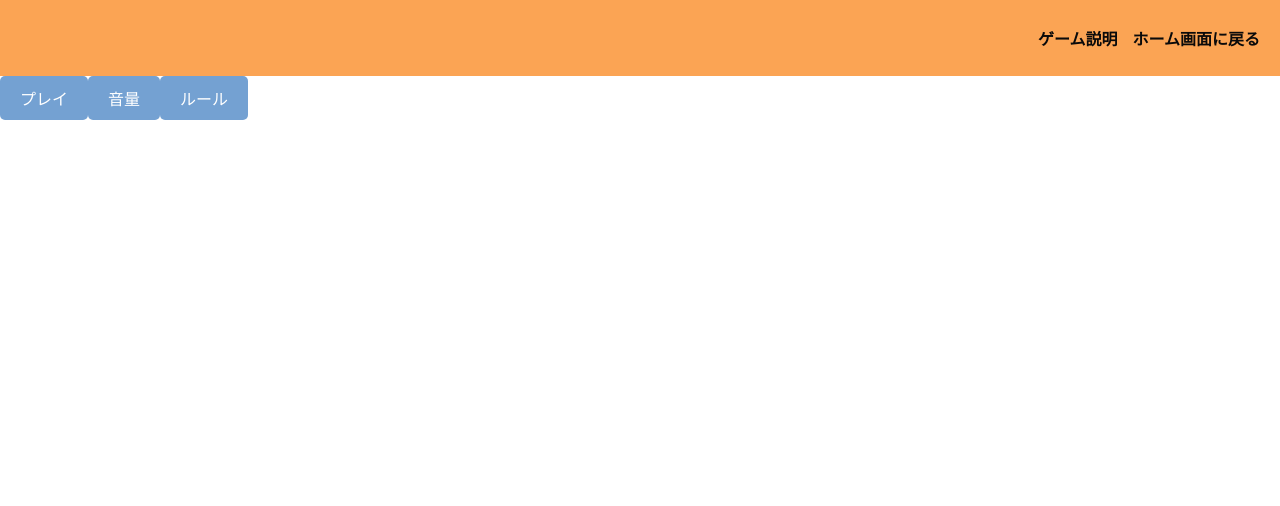
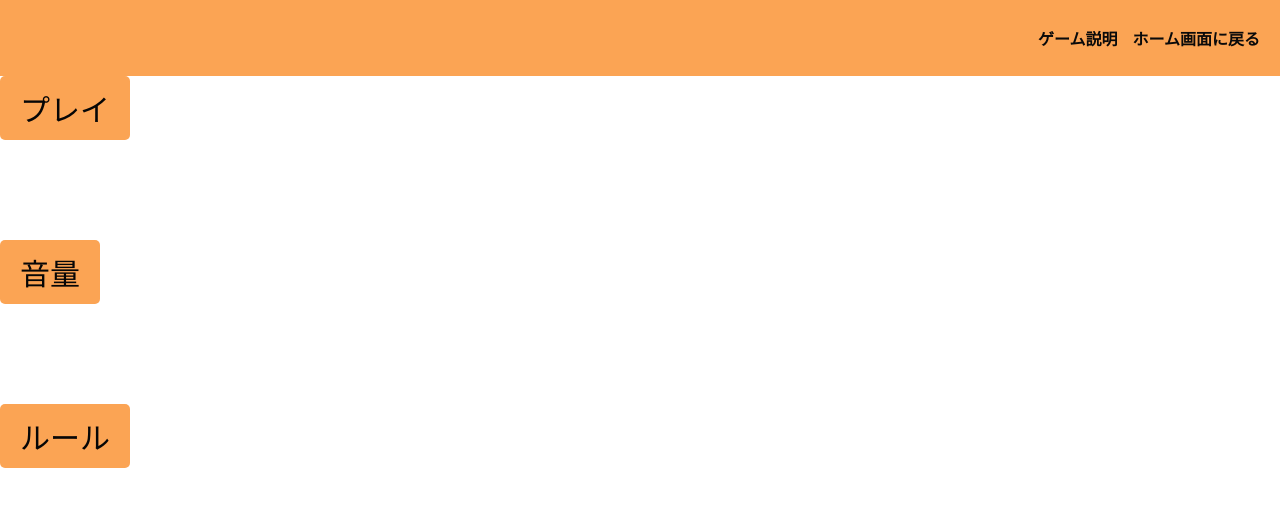
Before and after one commit to jack-app/Ideason2024_teamD, a React (Create React App) app in the folder front/: page / in a window 1280 px wide. Shown: the top 506 px of the page. Built offline with nearby package versions, Linux system fonts and the light colour scheme.

Commit message:
ボタンの位置と色を変えた

```diff
--- a/front/src/stylesheet/button.css
+++ b/front/src/stylesheet/button.css
@@ -1,16 +1,19 @@
 /* Button.css */
 .btn {
     padding: 10px 20px;
-    font-size: 16px;
+    font-size: 30px;
     border: none;
     border-radius: 5px;
     cursor: pointer;
     transition: background-color 0.3s;
+    display: flex;
+    margin-bottom: 100px; /* ボタン間の余白 */
+
   }
 
   .btn.default {
-    background-color: #74a1d2;
-    color: #fff;
+    background-color: #FBA454;
+    color: #060606;
   }
 
   .btn.default:hover {
```
